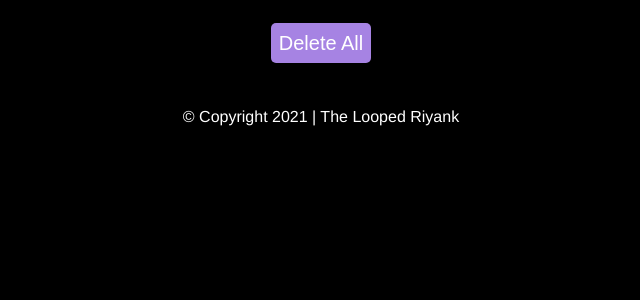
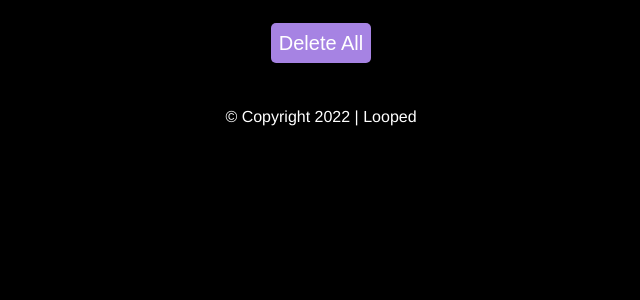
Before and after one commit to Looped-Riyank/Todo-List, a Node server app: page /1 in a window 1280 px wide. Shown: the part 337-637 px from the top of the page, without its empty margins (319-959 px from the left). Run offline with Node 20, Linux system fonts and the light colour scheme; data comes from the database, SQL or seed files in the repository; data that the repository does not hold is empty; some libraries are stand-ins or nearby versions.

Commit message:
Footer changed

```diff
--- a/views/footer.ejs
+++ b/views/footer.ejs
@@ -1,6 +1,6 @@
 </body>
 
 <footer>
-    &copy;  Copyright 2021 | The Looped Riyank
+    &copy;  Copyright 2022 | Looped
 </footer>
 </html>
```
